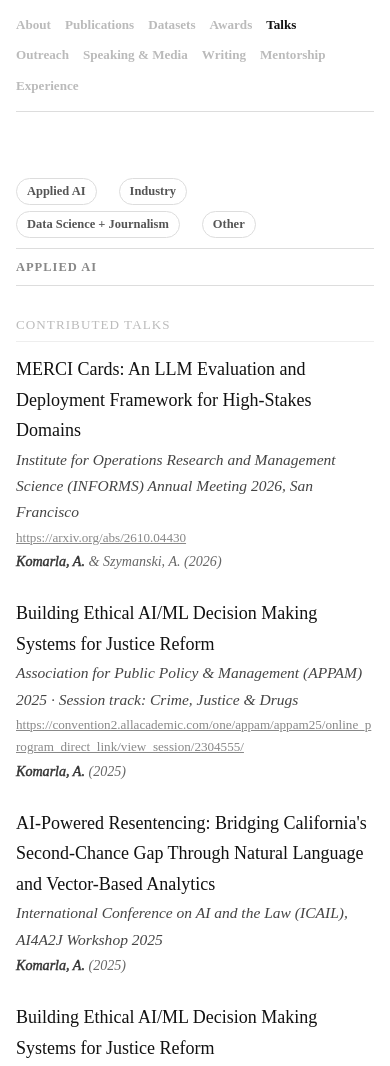
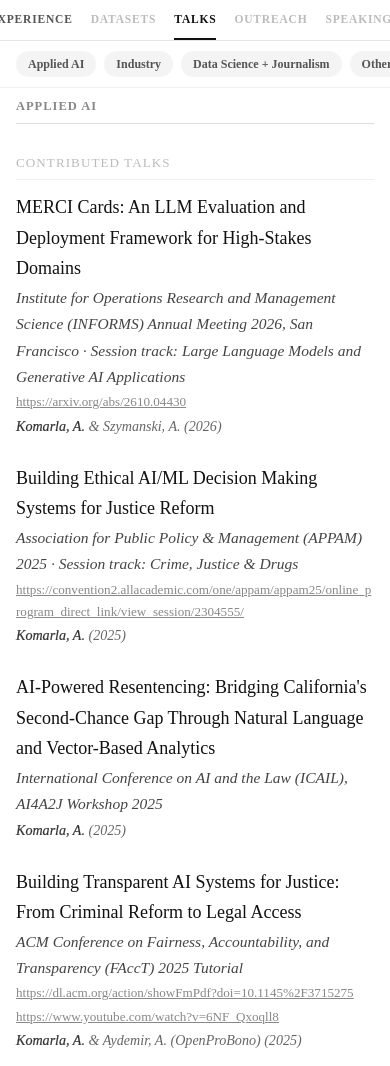
Before and after one commit to akomarla/akomarla.github.io, a plain HTML site: page talks.html in a window 390 px wide. Shown: the top 1066 px of the page. Drawn offline with Linux system fonts and the light colour scheme; a web font is replaced by a local one.

Commit message:
Reorder and restyle menus, add webinar recordings, move CodeX to Outreach
- Uppercase main menu headers; new tab order; Experience renamed Work Experience
- Mobile: sticky scrolling tab row plus sticky section row
- YouTube recordings for the IDRA and Berkeley CLJC webinars
- CodeX presentation moved from Speaking to Outreach
- INFORMS 2026 session track; FAccT tutorial year 2025; removed INFORMS Analytics 2025 talk
- Lighter bold on own name

Co-Authored-By: Claude Opus 5.5 <noreply@anthropic.com>
Claude-Session: https://claude.ai/code/session_01JbThm4BaJpB66EinNc9TXR

```diff
--- a/style.css
+++ b/style.css
@@ -27,7 +27,7 @@ body {
 nav {
   position: sticky;
   top: 64px;
-  width: 160px;
+  width: 180px;
   flex-shrink: 0;
   display: flex;
   flex-direction: column;
@@ -44,6 +44,12 @@ nav a {
 }
 nav a:hover { color: #555; }
 nav a.active { color: #111; }
+.nav-group > a {
+  font-size: 0.78rem;
+  white-space: nowrap;
+  text-transform: uppercase;
+  letter-spacing: 0.07em;
+}
 
 html { scroll-behavior: smooth; overflow-y: scroll; }
 
@@ -52,7 +58,7 @@ html { scroll-behavior: smooth; overflow-y: scroll; }
   font-weight: normal;
   font-size: inherit;
   color: #333;
-  -webkit-text-stroke: 0.45px currentColor;
+  -webkit-text-stroke: 0.2px currentColor;
 }
 h2[id] { scroll-margin-top: 24px; }
 
@@ -165,42 +171,75 @@ h3 {
 @media (max-width: 700px) {
   body { display: block; }
   .wrapper { flex-direction: column; padding: 0 16px 60px; gap: 0; min-height: unset; }
-  nav {
+
+  /* Main tabs: one sticky row that scrolls sideways. */
+  nav.site-nav {
     position: sticky;
     top: 0;
-    width: 100%;
+    z-index: 100;
+    width: auto;
+    align-self: stretch;
+    margin: 0 -16px;
+    padding: 0 16px;
     flex-direction: row;
-    flex-wrap: wrap;
-    gap: 0;
+    flex-wrap: nowrap;
+    gap: 18px;
+    overflow-x: auto;
+    scrollbar-width: none;
     background: #fff;
-    border-bottom: 1px solid #ddd;
-    padding: 10px 0;
-    margin-bottom: 32px;
-    z-index: 100;
+    border-bottom: 1px solid #e5e5e5;
   }
-  nav a { font-size: 0.82rem; margin-right: 14px; padding: 4px 0; }
+  nav.site-nav::-webkit-scrollbar { display: none; }
+  .nav-group { flex: 0 0 auto; }
+  .nav-group > a {
+    font-size: 0.72rem;
+    line-height: 1;
+    white-space: nowrap;
+    padding: 14px 0 12px;
+    margin: 0;
+    border-bottom: 2px solid transparent;
+  }
+  .nav-group > a.active { border-bottom-color: #111; }
   .site-nav .subnav,
   .site-nav .nav-group.active .subnav,
   .site-nav .nav-group:hover .subnav,
   .site-nav .nav-group:focus-within .subnav { display: none; }
-  .item-link, .item-title, .item-venue { overflow-wrap: anywhere; }
-  .jump-nav {
+
+  /* Section links for the current page: second sticky row. */
+  nav.jump-nav {
+    position: sticky;
+    top: 41px;
+    z-index: 99;
+    width: auto;
     display: flex;
-    flex-wrap: wrap;
-    gap: 6px 8px;
-    margin: 0 0 8px;
+    flex-direction: row;
+    flex-wrap: nowrap;
+    gap: 8px;
+    overflow-x: auto;
+    scrollbar-width: none;
+    margin: 0 -16px;
+    padding: 10px 16px;
+    background: #fff;
+    border-bottom: 1px solid #f0f0f0;
   }
+  .jump-nav::-webkit-scrollbar { display: none; }
   .jump-nav a {
-    font-size: 0.78rem;
+    flex: 0 0 auto;
+    font-size: 0.75rem;
+    line-height: 1;
+    white-space: nowrap;
     color: #555;
     text-decoration: none;
-    border: 1px solid #ddd;
+    background: #f4f4f4;
     border-radius: 999px;
-    padding: 2px 10px;
+    padding: 7px 12px;
   }
-  .jump-nav a:hover { color: #111; border-color: #999; }
-  h2[id] { scroll-margin-top: 110px; }
-  main { padding-top: 24px; }
+  .jump-nav a:hover { color: #111; background: #e9e9e9; }
+
+  .item-link, .item-title, .item-venue { overflow-wrap: anywhere; }
+  h2[id] { scroll-margin-top: 100px; }
+  main { padding-top: 0; align-self: stretch; }
+  main > h1:not(.sr-only) { margin-top: 28px; }
   h1 { font-size: 1.6rem; }
   .links a, .links span { font-size: 0.85rem; margin-right: 10px; }
 }
--- a/talks.html
+++ b/talks.html
@@ -46,14 +46,16 @@
         </div>
       </div>
       <div class="nav-group">
-        <a href="datasets.html">Datasets</a>
+        <a href="experience.html">Work Experience</a>
+        <div class="subnav">
+          <a href="experience.html#applied-ai">Applied AI</a>
+          <a href="experience.html#industry">Industry</a>
+          <a href="experience.html#journalism">Data Science + Journalism</a>
+          <a href="experience.html#research">Research</a>
+        </div>
       </div>
       <div class="nav-group">
-        <a href="awards.html">Awards</a>
-        <div class="subnav">
-          <a href="awards.html#funding">Funding Raised</a>
-          <a href="awards.html#personal">Personal Awards</a>
-        </div>
+        <a href="datasets.html">Datasets</a>
       </div>
       <div class="nav-group active">
         <a href="talks.html" class="active" aria-current="page">Talks</a>
@@ -68,6 +70,7 @@
         <a href="outreach.html">Outreach</a>
         <div class="subnav">
           <a href="outreach.html#webinars">Webinars</a>
+          <a href="outreach.html#presentations">Presentations</a>
         </div>
       </div>
       <div class="nav-group">
@@ -78,10 +81,10 @@
         </div>
       </div>
       <div class="nav-group">
-        <a href="writing.html">Writing</a>
+        <a href="awards.html">Awards</a>
         <div class="subnav">
-          <a href="writing.html#reports">Reports</a>
-          <a href="writing.html#op-eds">Op-Eds</a>
+          <a href="awards.html#funding">Funding Raised</a>
+          <a href="awards.html#personal">Personal Awards</a>
         </div>
       </div>
       <div class="nav-group">
@@ -92,12 +95,10 @@
         </div>
       </div>
       <div class="nav-group">
-        <a href="experience.html">Experience</a>
+        <a href="writing.html">Writing</a>
         <div class="subnav">
-          <a href="experience.html#applied-ai">Applied AI</a>
-          <a href="experience.html#industry">Industry</a>
-          <a href="experience.html#journalism">Data Science + Journalism</a>
-          <a href="experience.html#research">Research</a>
+          <a href="writing.html#reports">Reports</a>
+          <a href="writing.html#op-eds">Op-Eds</a>
         </div>
       </div>
     </nav>
@@ -112,7 +113,7 @@
 
       <div class="item">
         <div class="item-title">MERCI Cards: An LLM Evaluation and Deployment Framework for High-Stakes Domains</div>
-        <div class="item-venue">Institute for Operations Research and Management Science (INFORMS) Annual Meeting 2026, San Francisco</div>
+        <div class="item-venue">Institute for Operations Research and Management Science (INFORMS) Annual Meeting 2026, San Francisco &middot; Session track: Large Language Models and Generative AI Applications</div>
         <div class="item-link"><a href="https://arxiv.org/abs/2610.04430">https://arxiv.org/abs/2610.04430</a></div>
         <div class="item-meta"><strong>Komarla, A.</strong> &amp; Szymanski, A. (2026)</div>
       </div>
@@ -128,17 +129,11 @@
         <div class="item-meta"><strong>Komarla, A.</strong> (2025)</div>
       </div>
       <div class="item">
-        <div class="item-title">Building Ethical AI/ML Decision Making Systems for Justice Reform</div>
-        <div class="item-venue">Institute for Operations Research and Management Science (INFORMS) Analytics Conference 2025</div>
-        <div class="item-link"><a href="https://meetings.informs.org/wordpress/analytics2025/speaker/aparna-komarla/">https://meetings.informs.org/wordpress/analytics2025/speaker/aparna-komarla/</a></div>
-        <div class="item-meta"><strong>Komarla, A.</strong> (2025)</div>
-      </div>
-      <div class="item">
         <div class="item-title">Building Transparent AI Systems for Justice: From Criminal Reform to Legal Access</div>
-        <div class="item-venue">ACM Conference on Fairness, Accountability, and Transparency (FAccT) 2024 Tutorial</div>
+        <div class="item-venue">ACM Conference on Fairness, Accountability, and Transparency (FAccT) 2025 Tutorial</div>
         <div class="item-link"><a href="https://dl.acm.org/action/showFmPdf?doi=10.1145%2F3715275">https://dl.acm.org/action/showFmPdf?doi=10.1145%2F3715275</a></div>
         <div class="item-link"><a href="https://www.youtube.com/watch?v=6NF_Qxoqll8">https://www.youtube.com/watch?v=6NF_Qxoqll8</a></div>
-        <div class="item-meta"><strong>Komarla, A.</strong> &amp; Aydemir, A. (OpenProBono) (2024)</div>
+        <div class="item-meta"><strong>Komarla, A.</strong> &amp; Aydemir, A. (OpenProBono) (2025)</div>
       </div>
 
       <h3>Invited Talks</h3>
@@ -201,5 +196,6 @@
       </div>
     </main>
   </div>
+<script>document.addEventListener("DOMContentLoaded",function(){var n=document.querySelector(".site-nav"),a=n&&n.querySelector("a.active");if(a&&window.innerWidth<=700){n.scrollLeft=a.parentNode.offsetLeft-(n.clientWidth-a.offsetWidth)/2;}});</script>
 </body>
 </html>
```
Also changed, not shown: 404.html (+12 -10 lines), awards.html (+18 -16 lines), datasets.html (+17 -15 lines), experience.html (+22 -20 lines), index.html (+16 -14 lines), mentorship.html (+16 -14 lines), outreach.html (+27 -16 lines), publications.html (+16 -14 lines), speaking.html (+19 -21 lines), writing.html (+18 -16 lines).
